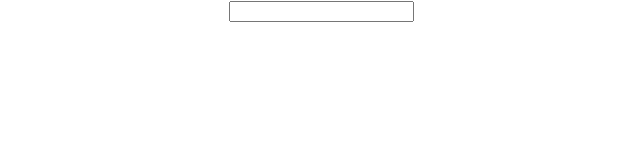
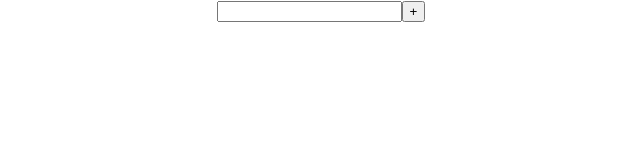
Before and after one commit to StevenRudenko/TodoMVC-TDD, a React (Create React App) app: page / in a window 1280 px wide. Shown: the top 160 px of the page, without its empty margins (319-959 px from the left). Built offline with nearby package versions, Linux system fonts and the light colour scheme.

Commit message:
3.2 Button to create new task GREEN

```diff
--- a/src/App.js
+++ b/src/App.js
@@ -4,6 +4,7 @@ function App() {
   return (
     <div className="App">
       <input data-testid="task-input" />
+      <button data-testid="plus-button">+</button>
     </div>
   );
 }
```
Also changed, not shown: 1 other file (tests, documents, lock files or other folders).
